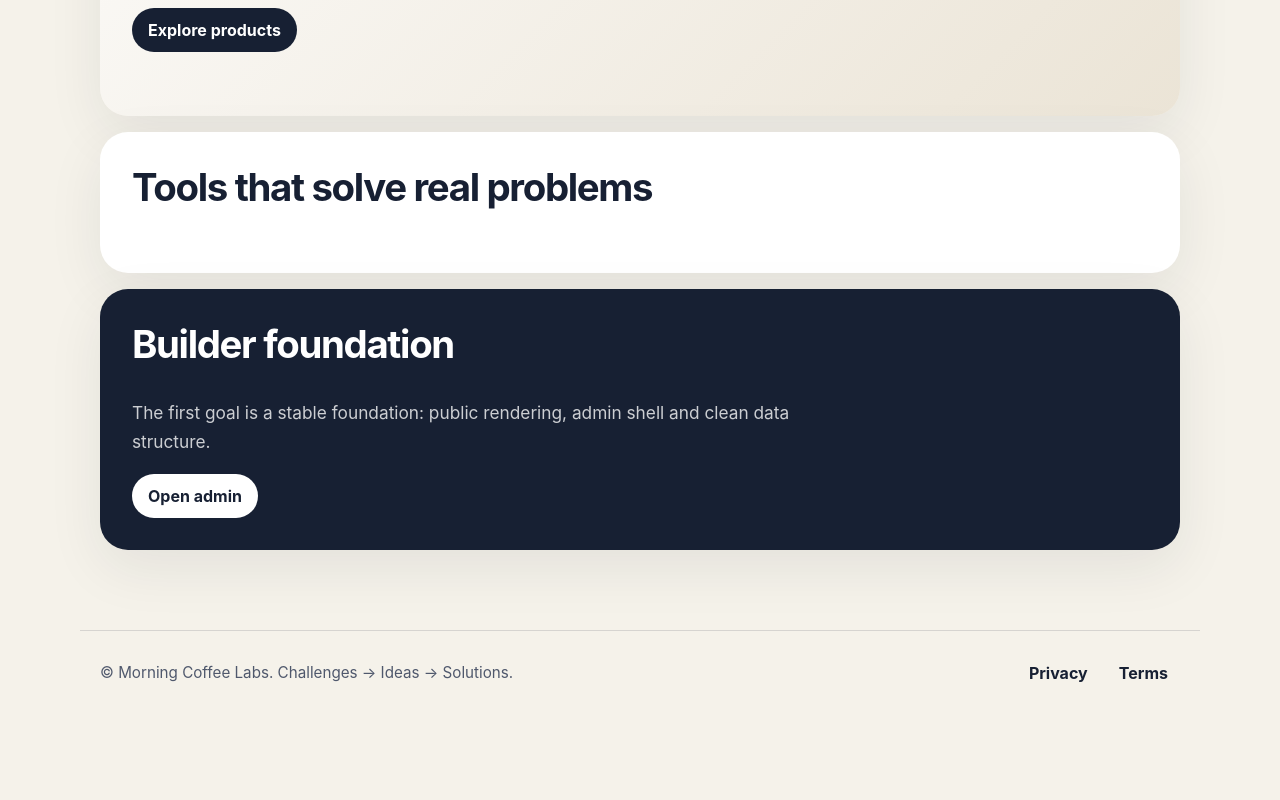
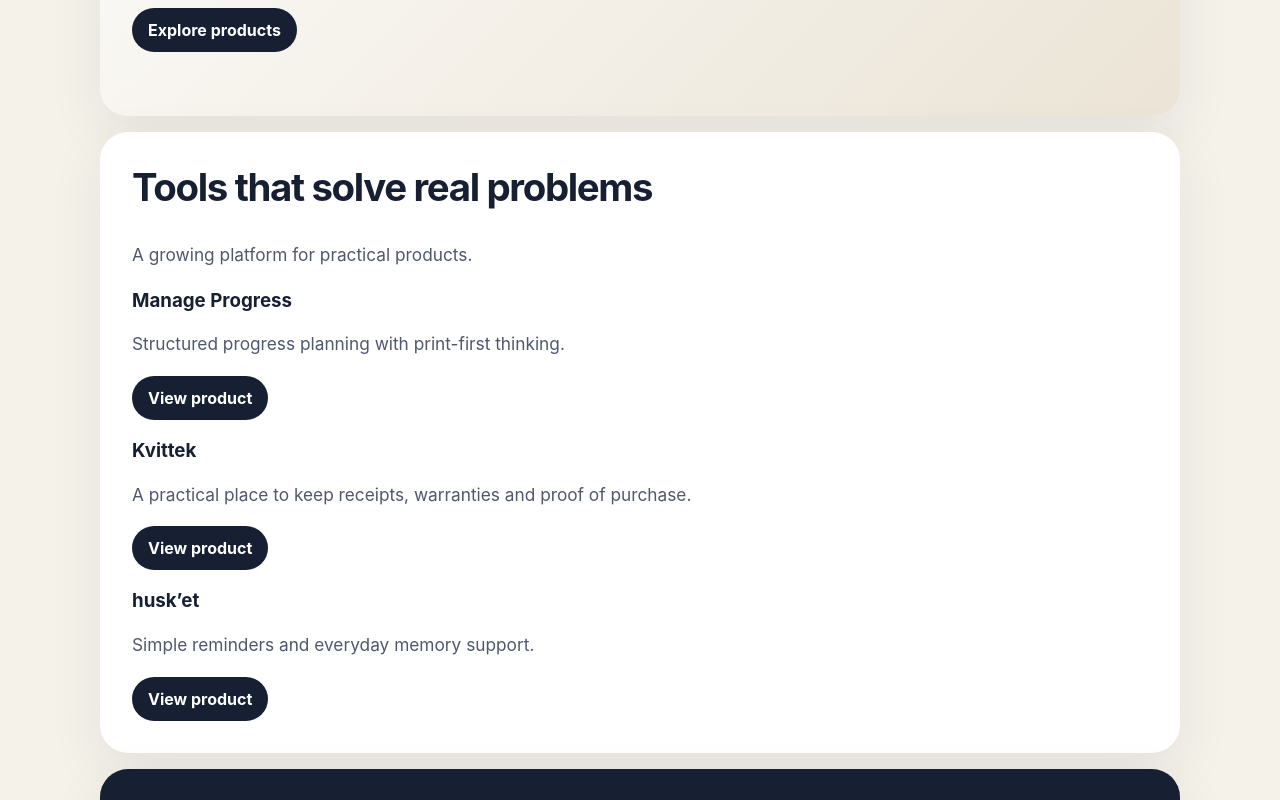
Before and after one commit to Tony-MCL/mcl-builder, a React (Vite) app: page / in a window 1280 px wide. Shown: the part 680-1480 px from the top of the page. Before the commit the page ends 1427 px from the top, so only its background shows below. Built offline with nearby package versions, Linux system fonts and the light colour scheme.

Commit message:
Update PublicSite.tsx

```diff
--- a/src/public-site/PublicSite.tsx
+++ b/src/public-site/PublicSite.tsx
@@ -26,14 +26,14 @@
 
 function PublicHeader({
   site,
+  page,
   onNavigate,
 }: {
   site: SiteData;
+  page: SitePage;
   onNavigate?: (href: string) => void;
 }) {
-  if (!site.header.enabled) {
-    return null;
-  }
+  if (!site.header.enabled || page.hideHeader) return null;
 
   return (
     <header className="site-header">
@@ -54,14 +54,14 @@
 
 function PublicFooter({
   site,
+  page,
   onNavigate,
 }: {
   site: SiteData;
+  page: SitePage;
   onNavigate?: (href: string) => void;
 }) {
-  if (!site.footer.enabled) {
-    return null;
-  }
+  if (!site.footer.enabled || page.hideFooter) return null;
 
   return (
     <footer className="site-footer">
@@ -79,9 +79,7 @@
 }
 
 function SectionImage({ section }: { section: SiteSection }) {
-  if (!section.imageUrl) {
-    return null;
-  }
+  if (!section.imageUrl) return null;
 
   return (
     <div className="section-image-wrap">
@@ -101,17 +99,13 @@
   section: SiteSection;
   onNavigate?: (href: string) => void;
 }) {
-  if (!section.buttonLabel) {
-    return null;
-  }
+  if (!section.buttonLabel) return null;
 
   return (
     <button
       type="button"
       onClick={() => {
-        if (section.buttonHref) {
-          onNavigate?.(section.buttonHref);
-        }
+        if (section.buttonHref) onNavigate?.(section.buttonHref);
       }}
     >
       {section.buttonLabel}
@@ -126,6 +120,43 @@
   section: SiteSection;
   onNavigate?: (href: string) => void;
 }) {
+  if (section.type === "cards") {
+    return (
+      <section className="section cards-section">
+        <div className="section-heading">
+          <h2>{section.title}</h2>
+          {section.subtitle && <p>{section.subtitle}</p>}
+          {section.body && <p>{section.body}</p>}
+        </div>
+
+        <div className="cards-grid">
+          {(section.cards ?? []).map((card) => (
+            <article className="public-card" key={card.id}>
+              {card.imageUrl && (
+                <img
+                  className="public-card-image"
+                  src={card.imageUrl}
+                  alt={card.imageAlt || ""}
+                />
+              )}
+              <h3>{card.title}</h3>
+              <p>{card.body}</p>
+              {card.linkLabel && (
+                <button
+                  className="secondary-public-button"
+                  type="button"
+                  onClick={() => card.linkHref && onNavigate?.(card.linkHref)}
+                >
+                  {card.linkLabel}
+                </button>
+              )}
+            </article>
+          ))}
+        </div>
+      </section>
+    );
+  }
+
   if (section.type === "hero") {
     return (
       <section className="section hero-section">
@@ -178,9 +209,9 @@
 export function PublicSite({ site, page, onNavigate }: PublicSiteProps) {
   return (
     <>
-      <PublicHeader site={site} onNavigate={onNavigate} />
+      <PublicHeader site={site} page={page} onNavigate={onNavigate} />
 
-      <main className="public-site">
+      <main className={`public-site page-type-${page.pageType ?? "standard"}`}>
         {page.sections.map((section) => (
           <SectionRenderer
             key={section.id}
@@ -190,7 +221,7 @@
         ))}
       </main>
 
-      <PublicFooter site={site} onNavigate={onNavigate} />
+      <PublicFooter site={site} page={page} onNavigate={onNavigate} />
     </>
   );
 }
```
